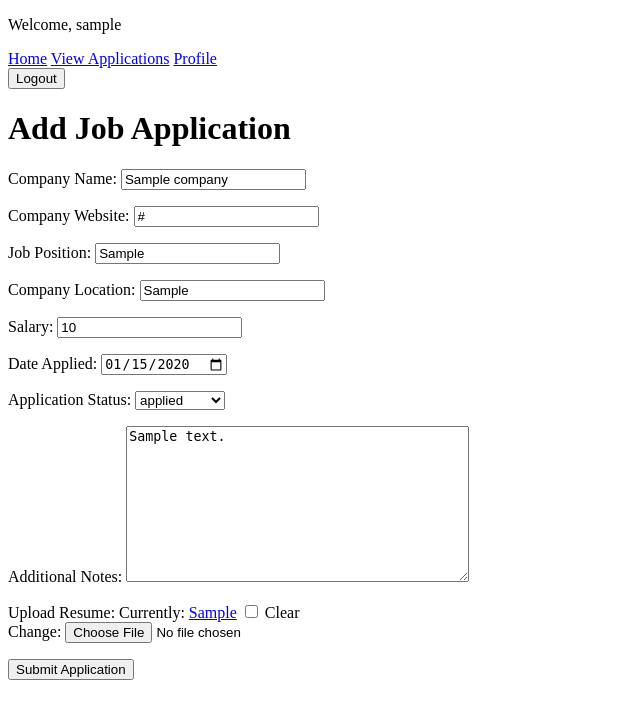
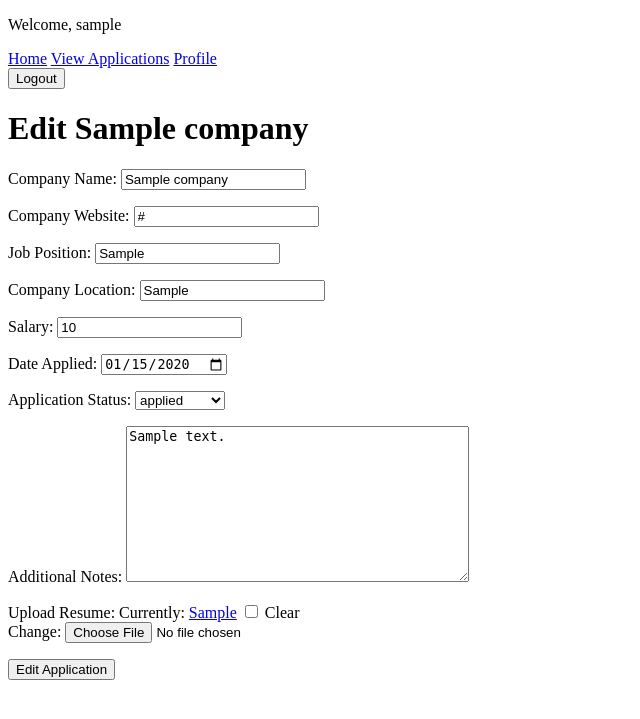
Before and after one commit to MalakAlmajed15/jobfolio, a Django app: page /application/1/edit/ in a window 1280 px wide. Shown: the top 719 px of the page, without its empty margins (0-640 px from the left). Run offline with Django 5.2, Linux system fonts and the light colour scheme; a user stored in the database is signed in; tables that the repository leaves empty hold one stand-in row (values such as "Sample post").

Commit message:
editing views

```diff
--- a/main_app/templates/application/application-form.html
+++ b/main_app/templates/application/application-form.html
@@ -1,26 +1,44 @@
 {% extends 'base.html' %}
 
 {% block content %}
-<h1>Add Job Application</h1>
 
-<form method="POST" action="{% url 'create_application' %}" enctype='multipart/form-data'>
-    {% csrf_token %}
+{% if application %}
+<h1>Edit {{ application.job_position.company.name }}</h1>
+    <form method="POST" action="{% url 'edit_application' application.pk %}">
+        {% csrf_token %}
 
     <div>
-        {% comment %} <h3>Company Information</h3> {% endcomment %}
         {{ company_form.as_p }}
     </div>
 
     <div>
-        {% comment %} <h3>Job Position</h3> {% endcomment %}
         {{ jobPosition_form.as_p }}
     </div>
 
     <div>
-        {% comment %} <h3>Application Details</h3> {% endcomment %}
+        {{ application_form.as_p }}
+    </div>
+
+    <button type="submit">Edit Application</button>
+    </form>
+    {% else %}
+    <h1>Add Job Application</h1>
+        <form method="POST" action="{% url 'create_application' %}">
+    {% csrf_token %}
+
+    <div>
+        {{ company_form.as_p }}
+    </div>
+
+    <div>
+        {{ jobPosition_form.as_p }}
+    </div>
+
+    <div>
         {{ application_form.as_p }}
     </div>
 
     <button type="submit">Submit Application</button>
 </form>
+{% endif %}
 {% endblock %}
--- a/main_app/views.py
+++ b/main_app/views.py
@@ -119,7 +119,8 @@ def edit_application(request, pk):
     return render(request, 'application/application-form.html', {
         'company_form': company_form,
         'jobPosition_form': jobPosition_form,
-        'application_form': application_form
+        'application_form': application_form,
+        'application': application,
     })
 
 @login_required
```
Also changed, not shown: documents/cart_rh6d0ZM.png (added).
